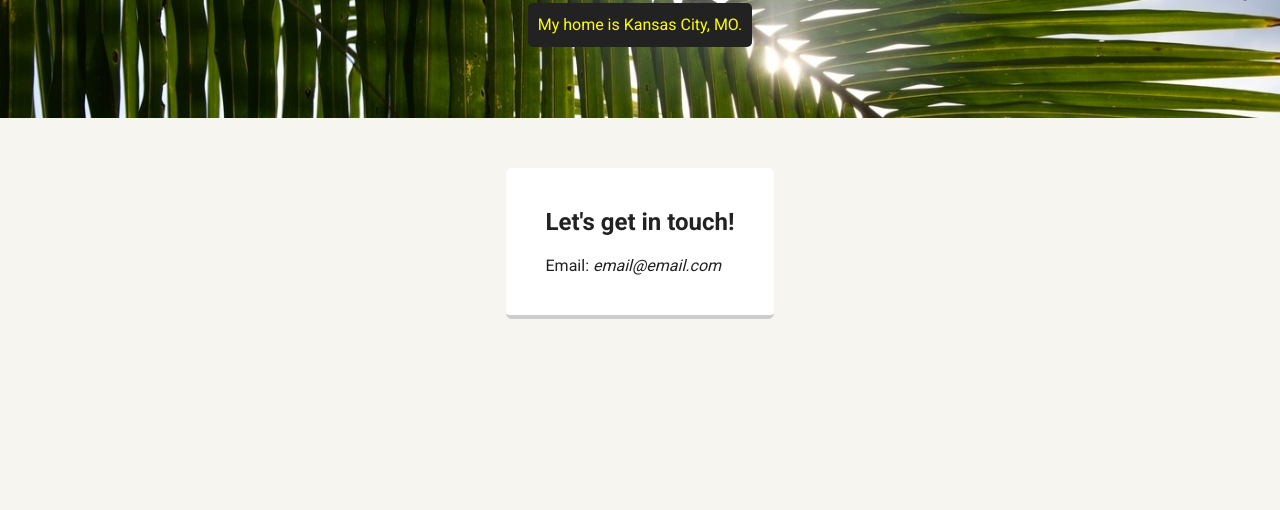
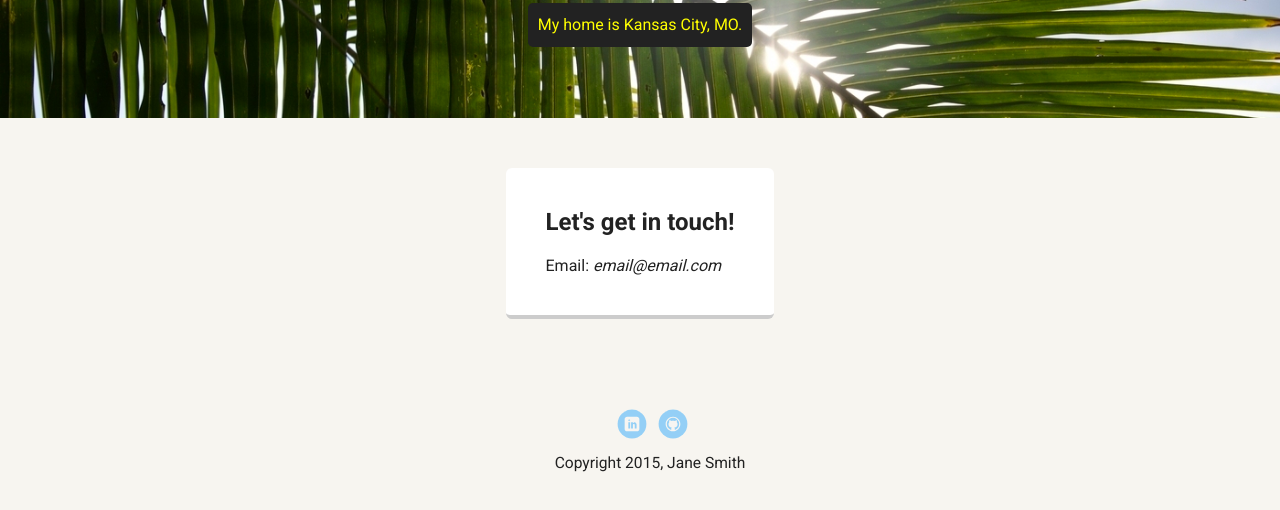
Before and after one commit to schmay33/Personal-Profile-Page-TD1, a plain HTML site: page contact.html in a window 1280 px wide. Shown: the part 352-862 px from the top of the page. Before the commit the page ends 800 px from the top, so only its background shows below. Drawn offline with Linux system fonts and the light colour scheme; a web font is replaced by a local one.

Commit message:
Added footer

```diff
--- a/contact.html
+++ b/contact.html
@@ -37,5 +37,13 @@
                 Email: <em>email@email.com</em>
             </article>
 		</main>
+        <footer>
+            <ul>
+              <!--<li><a href="#" class="social twitter">Twitter</a></li>-->
+              <li><a href="https://www.linkedin.com/in/nathan-schmidt-1b083a72/" class="social linkedin">LinkedIn</a></li>
+              <li><a href="https://github.com/schmay33" class="social github">Github</a></li>
+            </ul>
+            <p class="copyright">Copyright 2015, Jane Smith</p>
+          </footer>
 	</body>
 </html>
```
Also changed, not shown: experience.html (+8 -0 lines).
